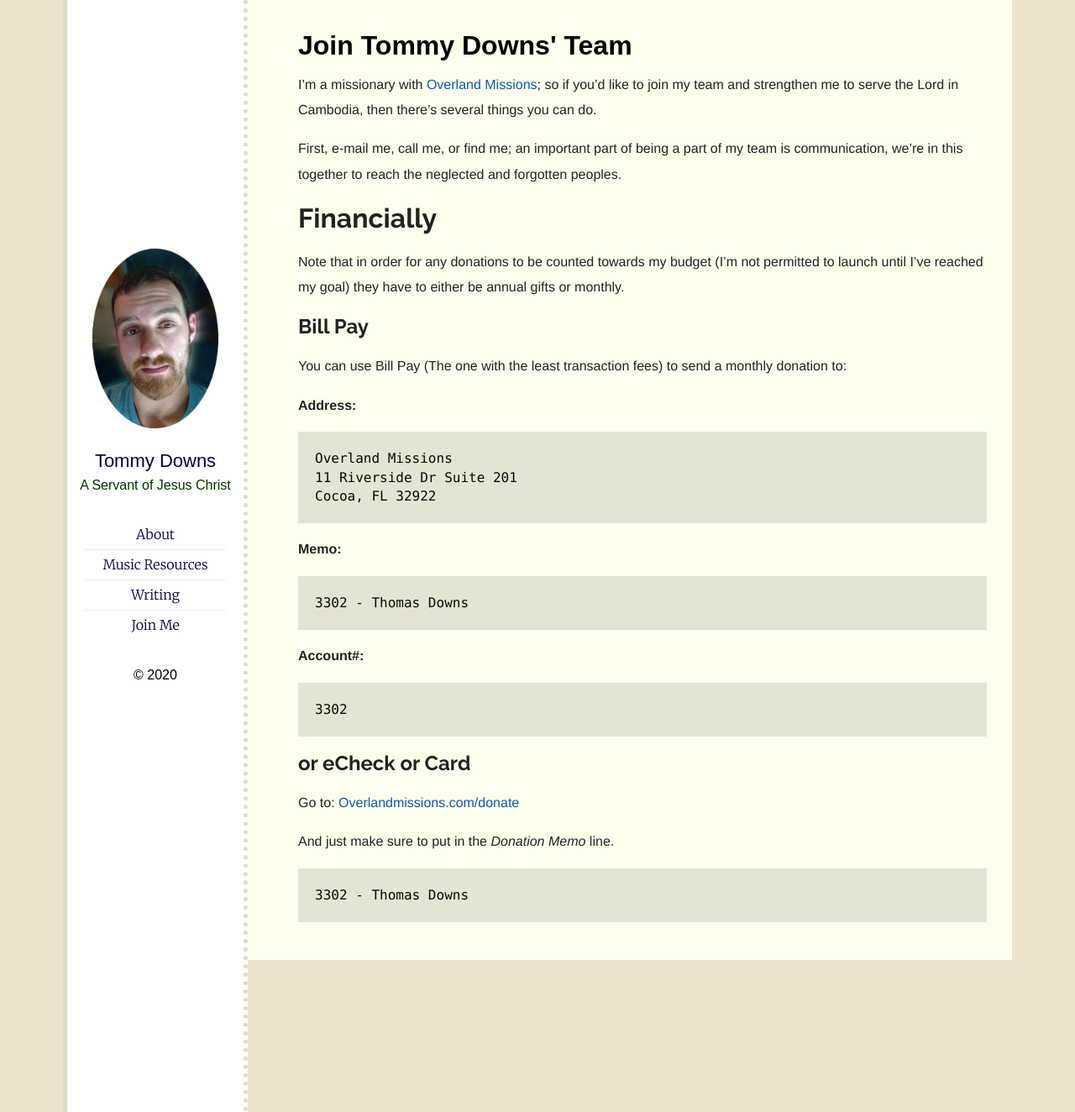
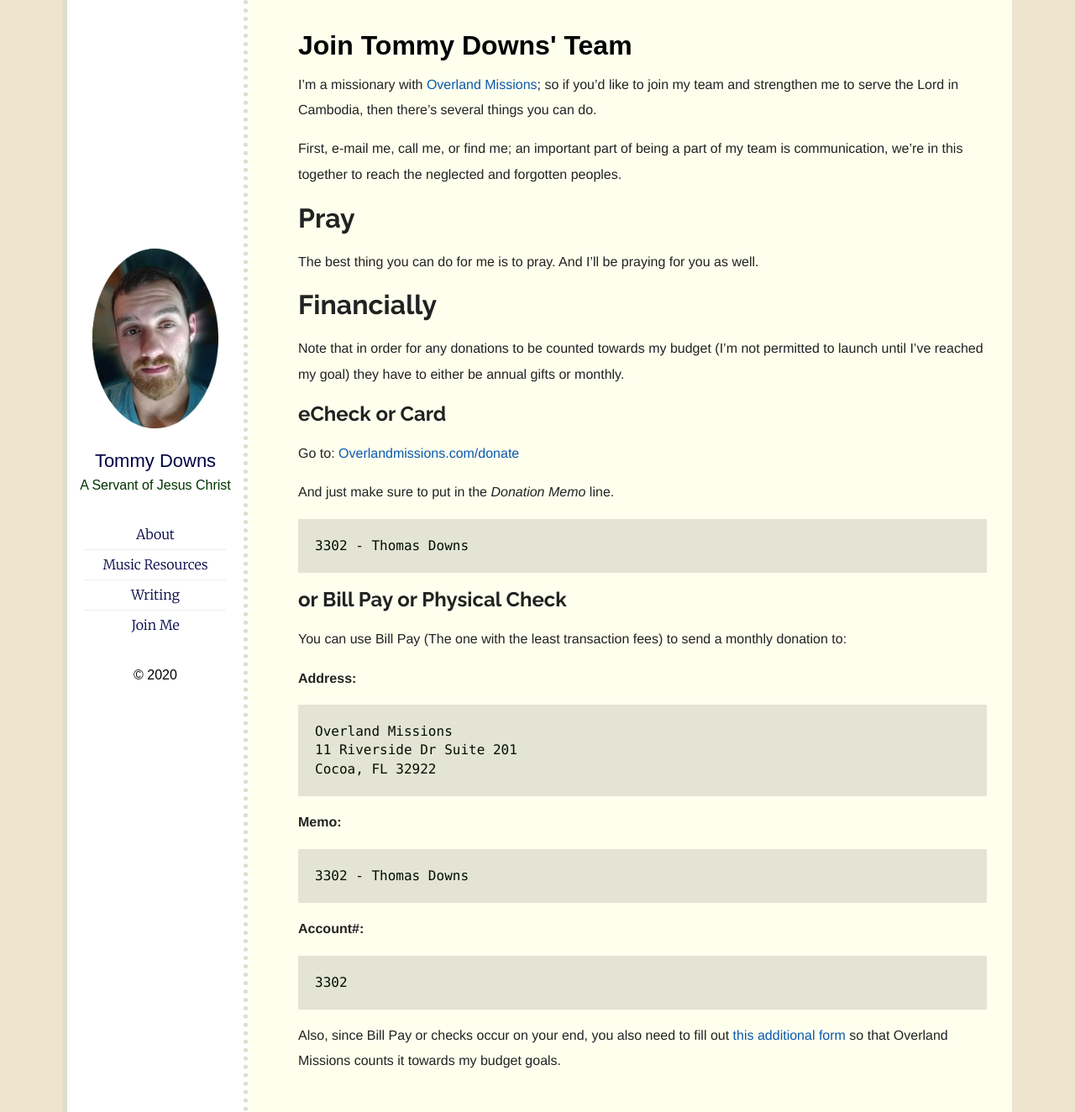
Before and after one commit to tnelsond/tnelsond, a Jekyll site: the page built from join.md, in a window 1280 px wide and 1324 px high. Shown: the whole window at 84% size. Built offline with Jekyll 4.4.1, drawn with Linux system fonts in a browser that asks for light colours.

Commit message:
Updated Join

```diff
--- a/join.md
+++ b/join.md
@@ -8,12 +8,26 @@ I'm a missionary with [Overland Missions](http://www.overlandmissions.com); so i
 
 First, e-mail me, call me, or find me; an important part of being a part of my team is communication, we're in this together to reach the neglected and forgotten peoples.
 
+Pray
+====
+The best thing you can do for me is to pray. And I'll be praying for you as well.
+
 Financially
 ==========
 
 Note that in order for any donations to be counted towards my budget (I'm not permitted to launch until I've reached my goal) they have to either be annual gifts or monthly.
 
-Bill Pay
+eCheck or Card
+---------------
+
+Go to: [Overlandmissions.com/donate](https://www.overlandmissions.com/donate)
+
+And just make sure to put
+in the *Donation Memo* line.
+
+    3302 - Thomas Downs
+
+or Bill Pay or Physical Check
 --------
 
 You can use Bill Pay (The one with the least transaction fees) to send a monthly donation to:
@@ -32,12 +46,4 @@ __Account#:__
 
     3302
 
-or eCheck or Card
----------------
-
-Go to: [Overlandmissions.com/donate](https://www.overlandmissions.com/donate)
-
-And just make sure to put
-in the *Donation Memo* line.
-
-    3302 - Thomas Downs
+Also, since Bill Pay or checks occur on your end, you also need to fill out [this additional form](https://drive.google.com/open?id=17Sgd7wESxSxEyuv75giDl0TD-eyasbTk) so that Overland Missions counts it towards my budget goals.
```
